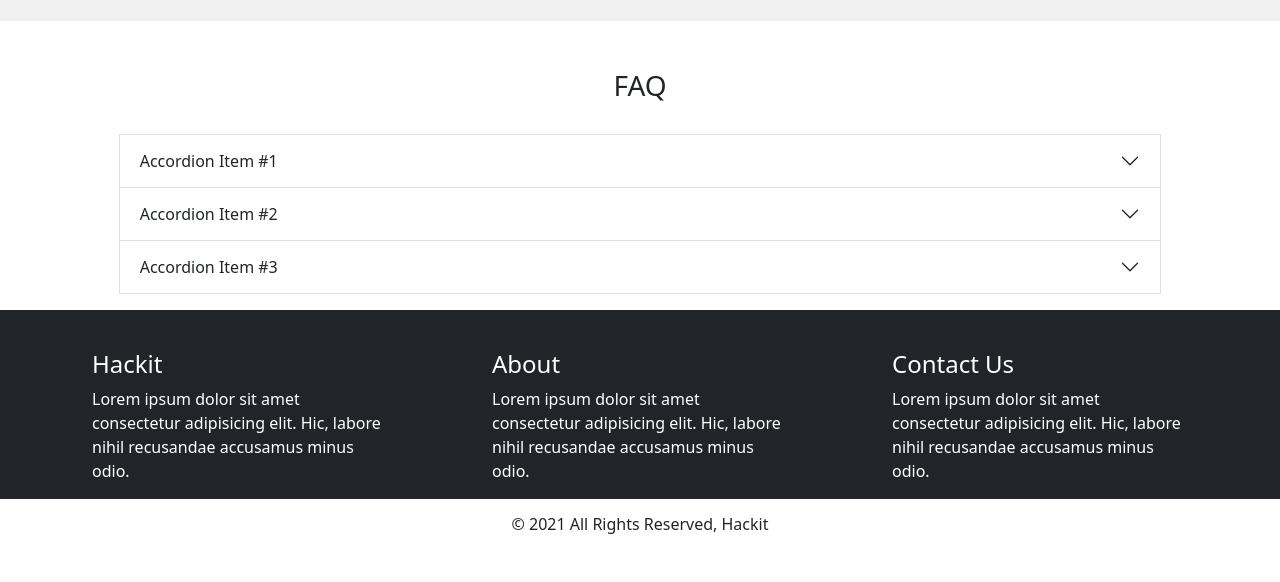
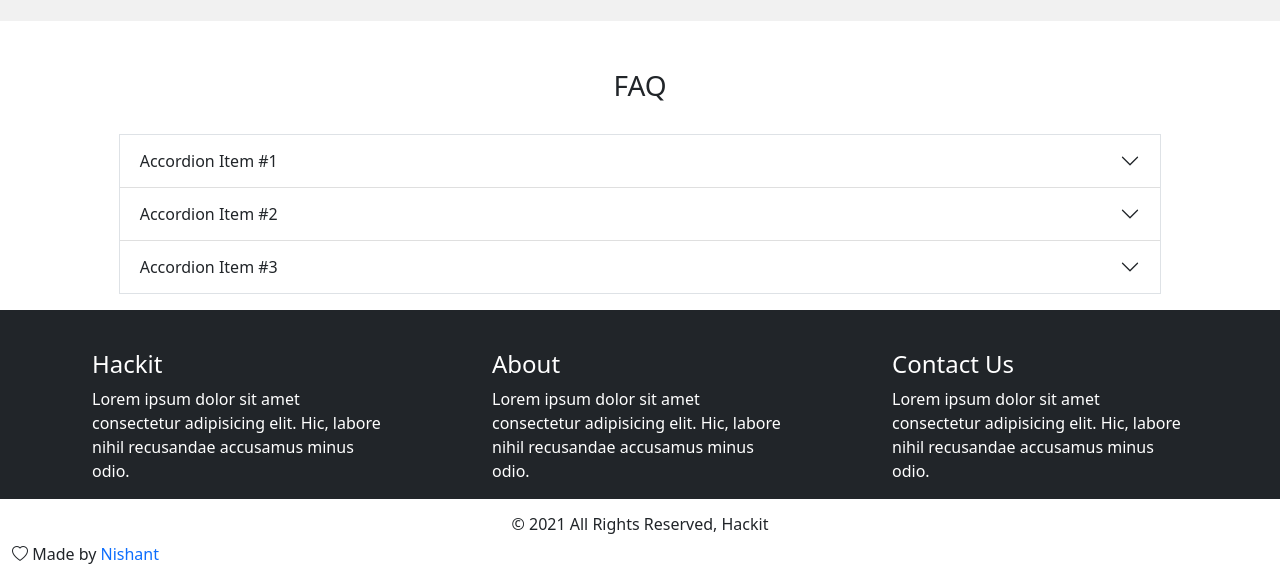
Before and after one commit to nshah1729/Simple-Website-using-Bootstrap, a plain HTML site: page index.html in a window 1280 px wide. Shown: the part 2132-2714 px from the top of the page. Before the commit the page ends 2674 px from the top, so only its background shows below. Drawn offline with nearby package versions, Linux system fonts and the light colour scheme.

Commit message:
some changes to CSS

```diff
--- a/CSS/style.css
+++ b/CSS/style.css
@@ -2,3 +2,7 @@
   color: white !important;
   font-weight: 700;
 }
+.gk :hover {
+  font-size: larger !important;
+  color: brown !important;
+}
--- a/index.html
+++ b/index.html
@@ -465,6 +465,12 @@
           <h6 class="text-center pd-2 pt-3">
             © 2021 All Rights Reserved, Hackit
           </h6>
+          <p class="gk">
+            <i class="bi bi-heart"></i> Made by
+            <a href="https://github.com/nshah1729" class="text-decoration-none">
+              Nishant</a
+            >
+          </p>
         </div>
       </div>
     </div>
```
